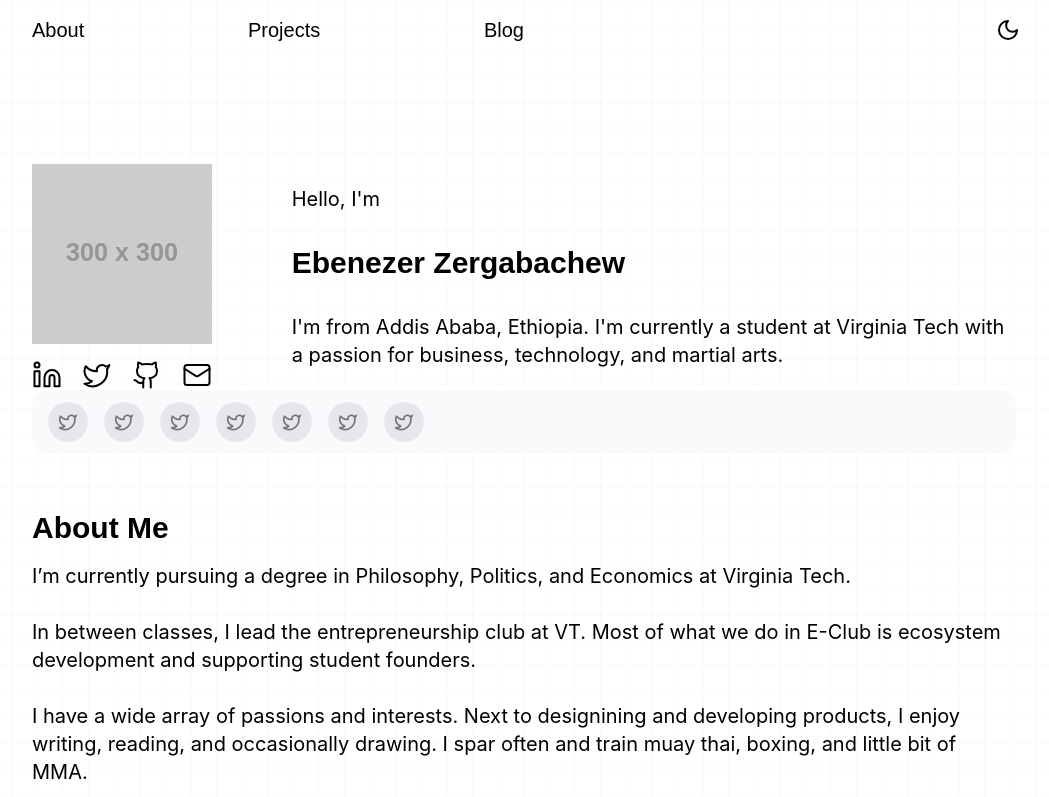
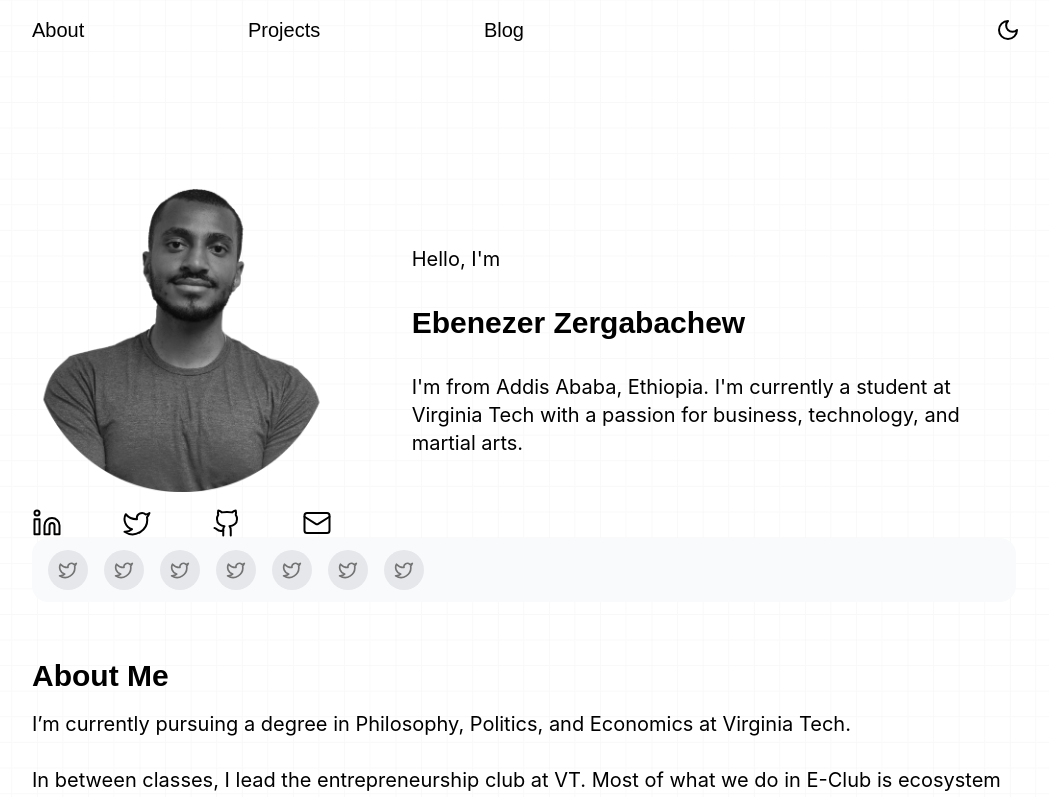
Before and after one commit to EbenZergaw/ebnzr-me, a Next.js app: page / in a window 1280 px wide. Shown: the top 797 px of the page, without its empty margins (116-1165 px from the left). Built offline with nearby package versions, Linux system fonts and the light colour scheme.

Commit message:
headshot

```diff
--- a/app/page.tsx
+++ b/app/page.tsx
@@ -6,6 +6,7 @@ import { Linkedin, Twitter, Mail, Github } from "lucide-react";
 import Link from "next/link";
 import { Meteors } from "@/components/ui/meteors";
 import { FloatingDock } from "@/components/ui/floating-dock";
+import headshot from '../public/headshot.png'
 
 export default function Home() {
   const SOCIALS = [
@@ -75,9 +76,9 @@ export default function Home() {
       {/* HERO */}
       <div className="lg:flex items-center justify-between">
         <div>
-          <img
-            className="w-full mx-auto lg:w-[300px] lg:h-[300px]rounded-md"
-            src="https://via.placeholder.com/300x300"
+          <Image
+            className="w-full mx-auto lg:w-[600px] lg:h-[300px]rounded-md"
+            src={headshot}
             alt="Placeholder Image"
           />
           <div className="flex items-center justify-between mt-4 cursor-pointer w-2/3 lg:w-full mx-auto mb-14 lg:mb-0">
--- a/app/projects/StartupSprint.tsx
+++ b/app/projects/StartupSprint.tsx
@@ -73,7 +73,7 @@ function StartupSprint() {
           </div>
         </div>
 
-        <div>
+        <div className="lg:px-10 pt-0">
           <div className="mb-10">
             <img
               className="mx-auto"
@@ -86,7 +86,7 @@ function StartupSprint() {
 
             <div className="mt-4">
               <p>
-                The typical profile of a Startup Sprint is:
+                The typical profile of a Startup Sprint participants is:
                 <div className="mb-2">
                   <div className="font-bold">High Agency:</div>
                   Creative executors who are self-sufficient, competitive, and
@@ -99,7 +99,7 @@ function StartupSprint() {
                 </div>
                 <div className="mb-2">
                   <div className="font-bold">Ambitious:</div>
-                  This is where big dreams take root.
+                  They're driven by a desire to create something impactful.
                 </div>
               </p>
             </div>
@@ -160,7 +160,7 @@ function StartupSprint() {
         </div>
       </div>
 
-      <div className="lg:grid lg:grid-cols-3 gap-4 lg:px-10 lg:mt-10">
+      <div className="lg:grid lg:grid-cols-3 gap-4 lg:px-10 lg:mt-10 pb-10">
         <div>
           <img
             src="https://media.licdn.com/dms/image/v2/D4E22AQEpPEBRPg9T0A/feedshare-shrink_2048_1536/feedshare-shrink_2048_1536/0/1728271718936?e=1731542400&v=beta&t=E7w0JDzkdsL6EH7IrmKc5tswq0BTtsFuzxa9flwuvEw"
```
Also changed, not shown: public/headshot.png (added).
